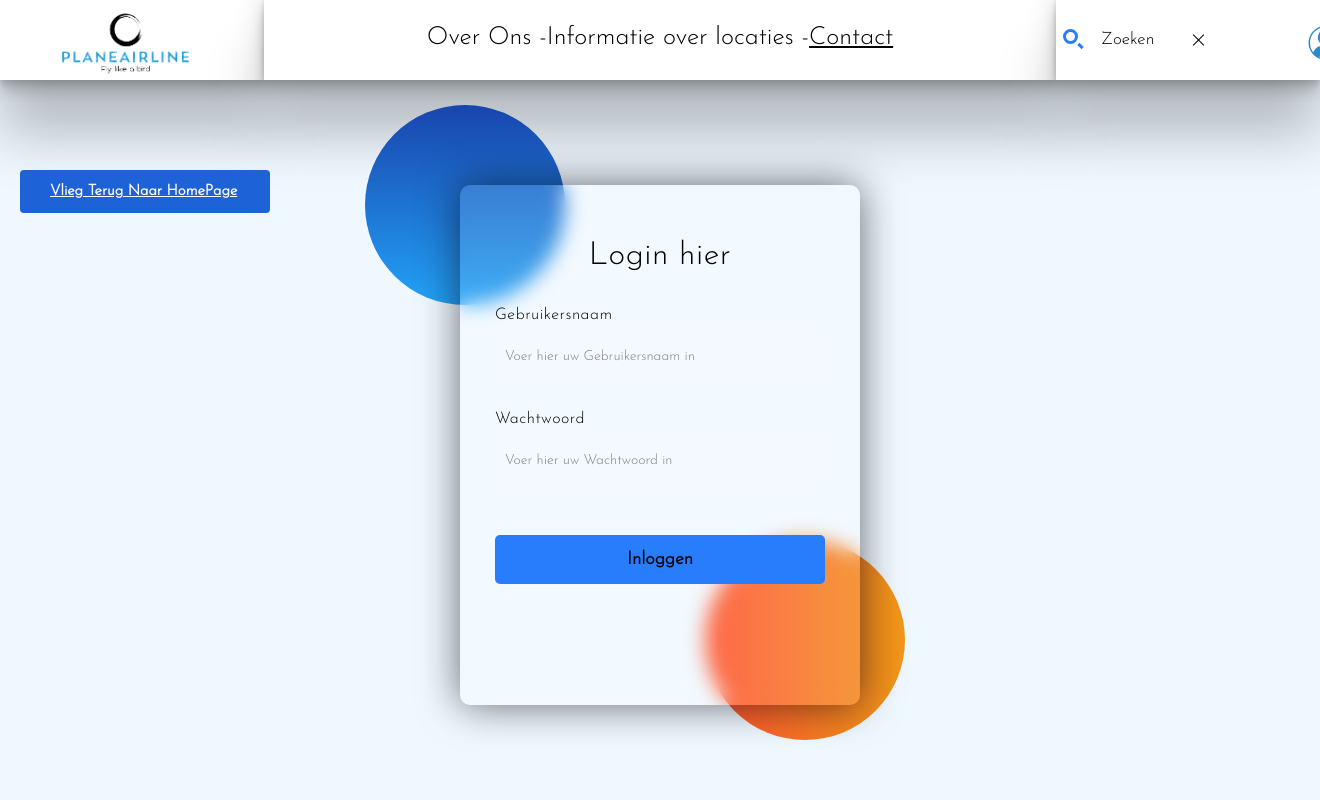
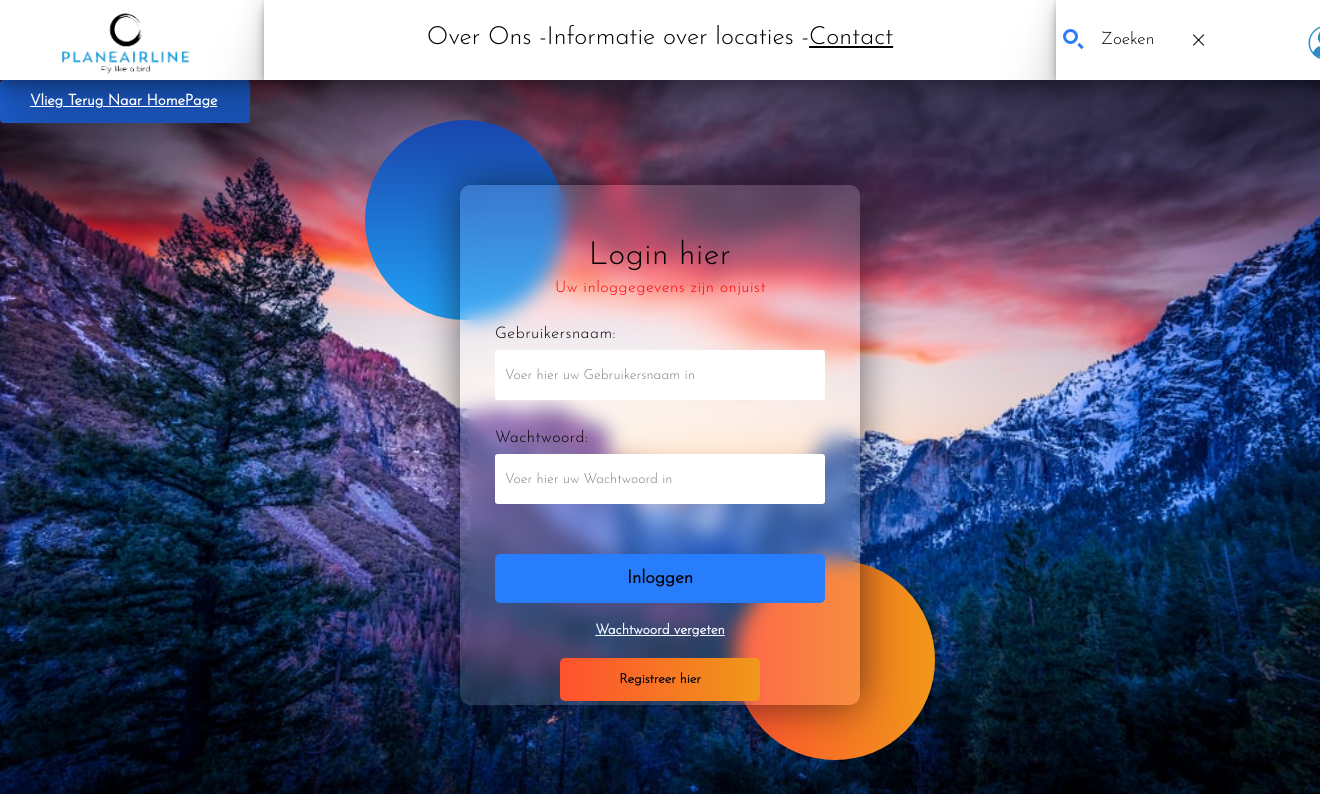
Before and after one commit to BjorenoDegens/PlaneAirline, a PHP site: page /inlog.html in a window 1320 px wide; the page is wider, and only the part inside the window is pictured. Run offline with PHP 8.4, Linux system fonts and the light colour scheme.

Commit message:
heb inlogpage style aangepast en heb de buttons gefixt

```diff
--- a/css/style.css
+++ b/css/style.css
@@ -6,6 +6,7 @@
 
 
 body {
+  min-height: 100vh;
   width: 100%;
 }
 
@@ -14,6 +15,7 @@
   flex-direction: row;
   height: 80px;
   width: 100%;
+
 }
 
 header .box-left {
@@ -488,6 +490,8 @@
 }
 
 
+
+
 .submit-btn2 {
   left: 0;
   top: 0;
@@ -504,6 +508,25 @@
 	transition: 0.2s all;
   width: 250px;
   font-family: 'Josefin Sans', sans-serif;
+
+}
+
+.submit-btn3 {
+  left: 0;
+  top: 0;
+	display: inline-block;
+	color: #fff;
+	background-color: #1e62d8;
+	font-weight: 700;
+  font-size: 15px;
+	padding: 14px 30px;
+	border-radius: 4px;
+	border: none;
+	-webkit-transition: 0.2s all;
+	transition: 0.2s all;
+  width: 250px;
+  font-family: 'Josefin Sans', sans-serif;
+
 }
 
 
@@ -556,35 +579,35 @@
 }
 
 
-.form-btn1{
+.submit-btn2{
   display: flex;
   flex-direction: column;
-  margin-top: 70px;
+}
+
+.submit-btn3{
+  display: flex;
+  flex-direction: column;
+}
+
+.section1 {
+	position: relative;
+}
+
+body .container-contact{
+  background-image: url(/Afbeeldingen/Contact_telefoon_mail.jpg);
+  min-height: 86.7vh;
+  background-size: cover;
+	background-position: center;
 }
 
 
-.section1 {
-	position: relative;
-	height: 100vh;
+body .container-login{
+  background-image: url(/Afbeeldingen/hills.jpg);
+  min-height:89.3vh;
+  background-size: cover;
+	background-position: center;
 }
 
-.section1  {
-	position: absolute;
-	top: 50%;
-	left: 0;
-	right: 0;
-	-webkit-transform: translateY(-50%);
-	transform: translateY(-50%);
-}
-
-#contact {
-	font-family: 'Josefin Sans', sans-serif;
-	background-image: url('/Afbeeldingen/Contact_telefoon_mail.jpg');
-	background-size: cover;
-	background-position: center;
-  z-index: -1;
-
-}
 
 
 
@@ -991,7 +1014,7 @@
 box-sizing: border-box;
 }
 
-body  {
+body.contact  {
   background: aliceblue;
 }
 
@@ -1010,7 +1033,7 @@
 border-radius: 50%;
 }
 .shape2:first-child{
-  margin-top: 45px;
+  margin-top: 60px;
 background: linear-gradient(
   #1845ad,
   #23a2f6
@@ -1025,8 +1048,8 @@
   #ff512f,
   #f09819
 );
-right: -30px;
-bottom: -80px;
+right: -60px;
+bottom: -100px;
 }
 form.login-pagina{
   margin-top: 45px;
@@ -1059,6 +1082,18 @@
 font-family: 'Josefin Sans', sans-serif;
 }
 
+
+label.label-fout{
+  margin-left: 60px;
+  width: 100%;
+color: red;
+display: block;
+margin-top: 3px;
+font-size: 16px;
+font-weight: 500;
+}
+
+
 label.label-login{
   color: black;
 display: block;
@@ -1071,7 +1106,6 @@
 display: block;
 height: 50px;
 width: 100%;
-background-color: rgba(255,255,255,0.07);
 border-radius: 3px;
 padding: 0 10px;
 margin-top: 8px;
@@ -1079,9 +1113,11 @@
 font-weight: 300;
 font-family: 'Josefin Sans', sans-serif;
 }
+
 .input-login::placeholder{
 color: grey;
 }
+
 button.button-login{
 margin-top: 50px;
 width: 100%;
@@ -1094,3 +1130,38 @@
 cursor: pointer;
 font-family: 'Josefin Sans', sans-serif;
 }
+
+
+
+button.button-registeer{
+  margin-top: 5px;
+  width: 200px;
+  margin-left: 65px;
+  background: linear-gradient(
+  to right,
+  #ff512f,
+  #f09819
+  );
+  color: #080710;
+  padding: 15px 0;
+  font-weight: 600;
+  border-radius: 5px;
+  cursor: pointer;
+  font-family: 'Josefin Sans', sans-serif;
+  justify-content: center;
+  align-items: center;
+  }
+
+  button.button-vergeten{
+    margin-top: 5px;
+    width: 100%;
+    background-color: transparent;
+    color: aliceblue;
+    padding: 15px 0;
+    font-size: 14px;
+    font-weight: 600;
+    border-radius: 5px;
+    cursor: pointer;
+    font-family: 'Josefin Sans', sans-serif;
+    text-decoration:underline;
+    }
--- a/inlog.html
+++ b/inlog.html
@@ -55,10 +55,9 @@
     </div>
   </header>
   <main>
-  <body>
-
-    <div class="form-btn1">
-        <a class="submit-btn2" href="./index.html" target="_parent" rel="nofollow">Vlieg Terug Naar HomePage</a>
+  <div class="container-login">
+    <div class="form-btn3">
+        <a class="submit-btn3" href="./index.html" target="_parent" rel="nofollow">Vlieg Terug Naar HomePage</a>
     </div>
       <div class ="background2">
           <div class="shape2"></div>
@@ -67,17 +66,21 @@
       <form class ="login-pagina">
           <h3>Login hier</h3>
 
-          <label class="label-login" for="username">Gebruikersnaam</label>
+          <label class="label-fout" for="inlog-fout">Uw inloggegevens zijn onjuist</label>
+
+          <label class="label-login" for="username">Gebruikersnaam:</label>
           <input class="input-login" type="text2" placeholder="Voer hier uw Gebruikersnaam in" id="username">
 
-          <label class="label-login" for="username">Wachtwoord</label>
+          <label class="label-login" for="username">Wachtwoord:</label>
           <input class="input-login" placeholder="Voer hier uw Wachtwoord in" id="password">
 
           <button class="button-login">Inloggen</button>
+          <button class="button-vergeten">Wachtwoord vergeten</button>
+          <button class="button-registeer">Registreer hier</button>
       </form>
+    </main>
+  </div>
+</div>
+</div>
   </body>
-
-
-  </main>
-
 </html>
```
Also changed, not shown: contact.html (+6 -9 lines), reserveer.html (+3 -11 lines), Afbeeldingen/hills.jpg (added), Afbeeldingen/login.png (added).
